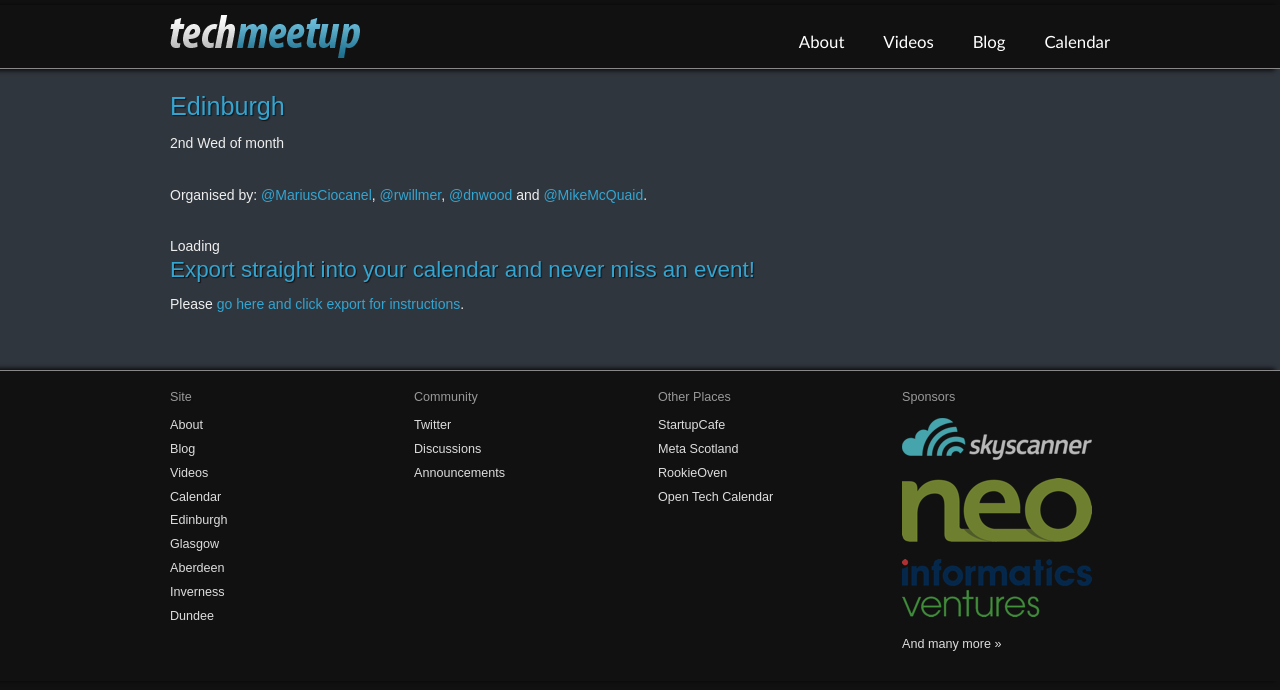
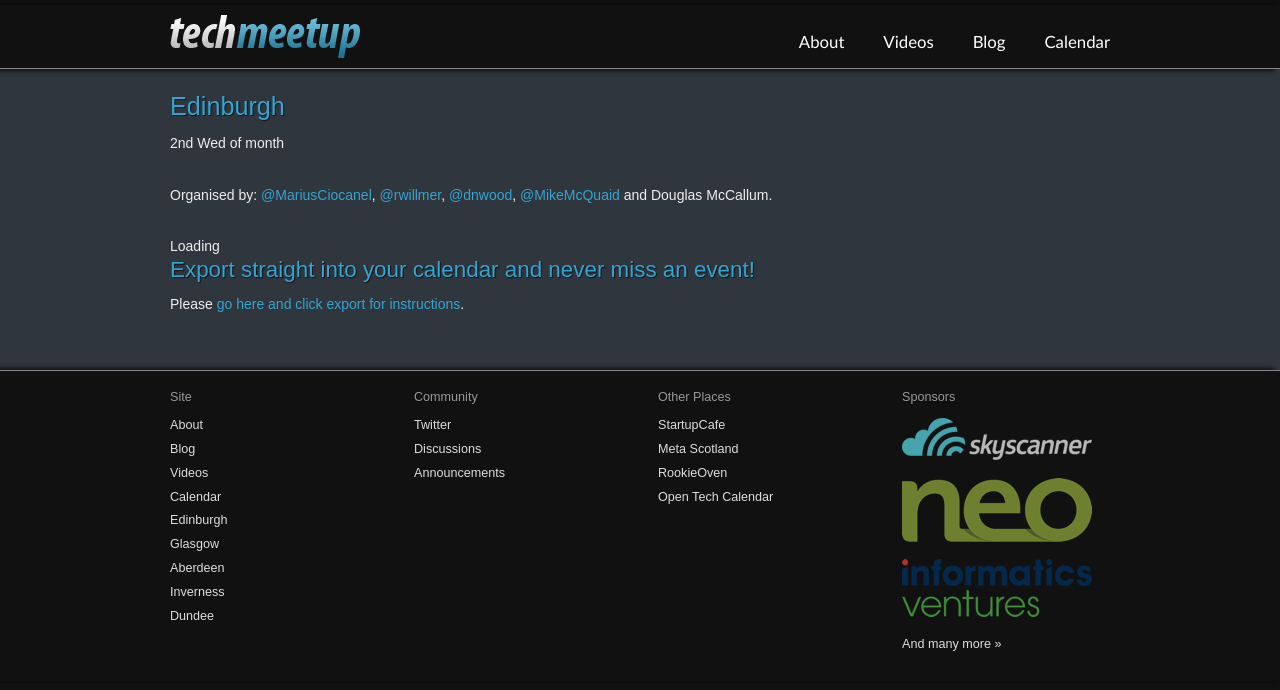
Before and after one commit to techmeetup/techmeetup.co.uk, a Jekyll site: the page built from edinburgh.html, in a window 1280 px wide. Shown: the top 690 px of the page. Built offline with Jekyll 4.4.1, drawn with Linux system fonts in a browser that asks for light colours.

Commit message:
Add Douglas McCallum.

```diff
--- a/edinburgh.html
+++ b/edinburgh.html
@@ -10,8 +10,8 @@
 <p class="organisers">
 	Organised by: <a class="organiser" href="http://www.twitter.com/MariusCiocanel">@MariusCiocanel</a>,
 	<a class="organiser" href="http://www.twitter.com/rwillmer">@rwillmer</a>,
-	<a class="organiser" href="http://www.twitter.com/dnwood">@dnwood</a> and
-	<a class="organiser" href="http://www.twitter.com/MikeMcQuaid">@MikeMcQuaid</a>.
+	<a class="organiser" href="http://www.twitter.com/dnwood">@dnwood</a>,
+	<a class="organiser" href="http://www.twitter.com/MikeMcQuaid">@MikeMcQuaid</a> and Douglas McCallum.
 </p>
 
 <div id="UpcomingEvents"></div>
```
